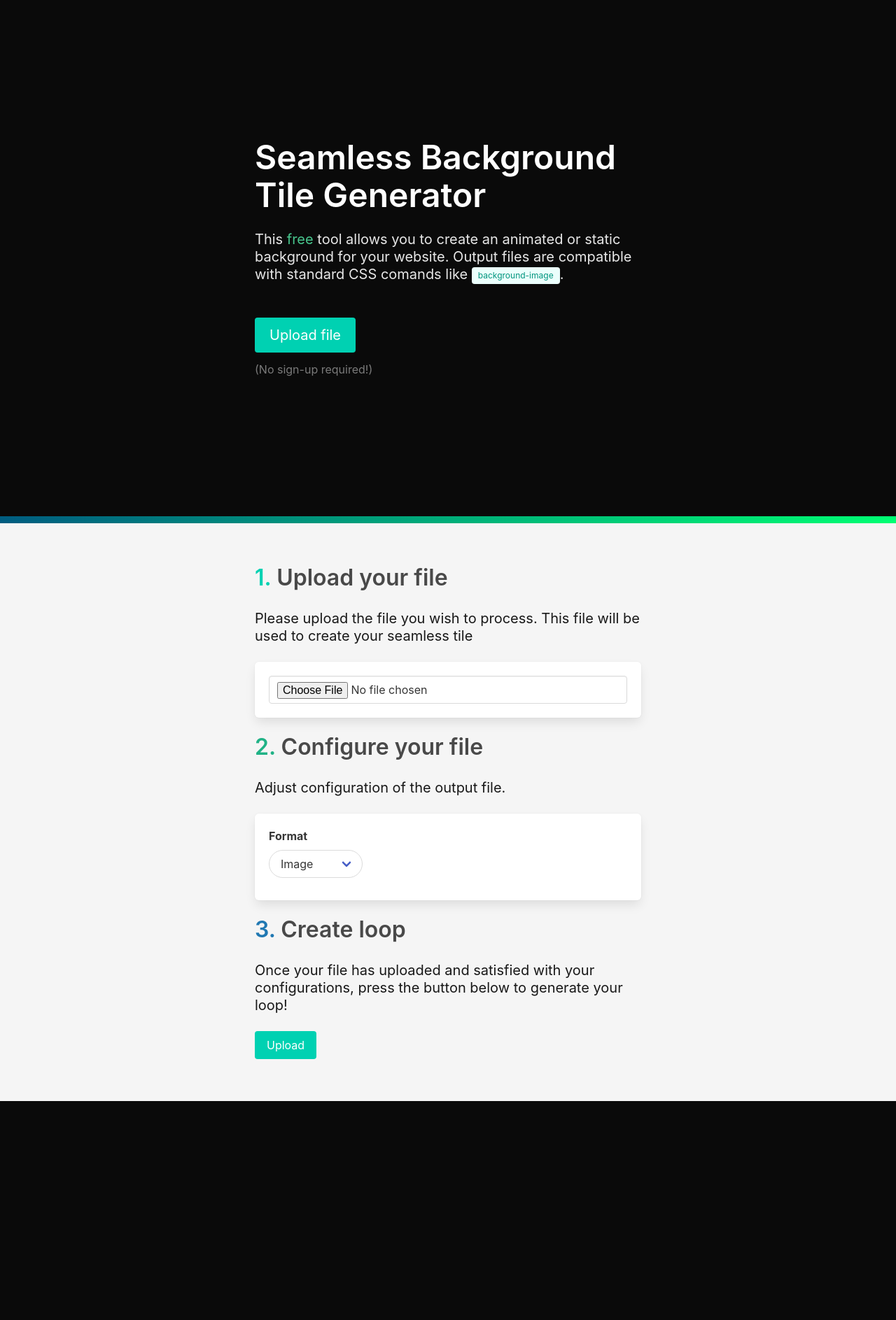
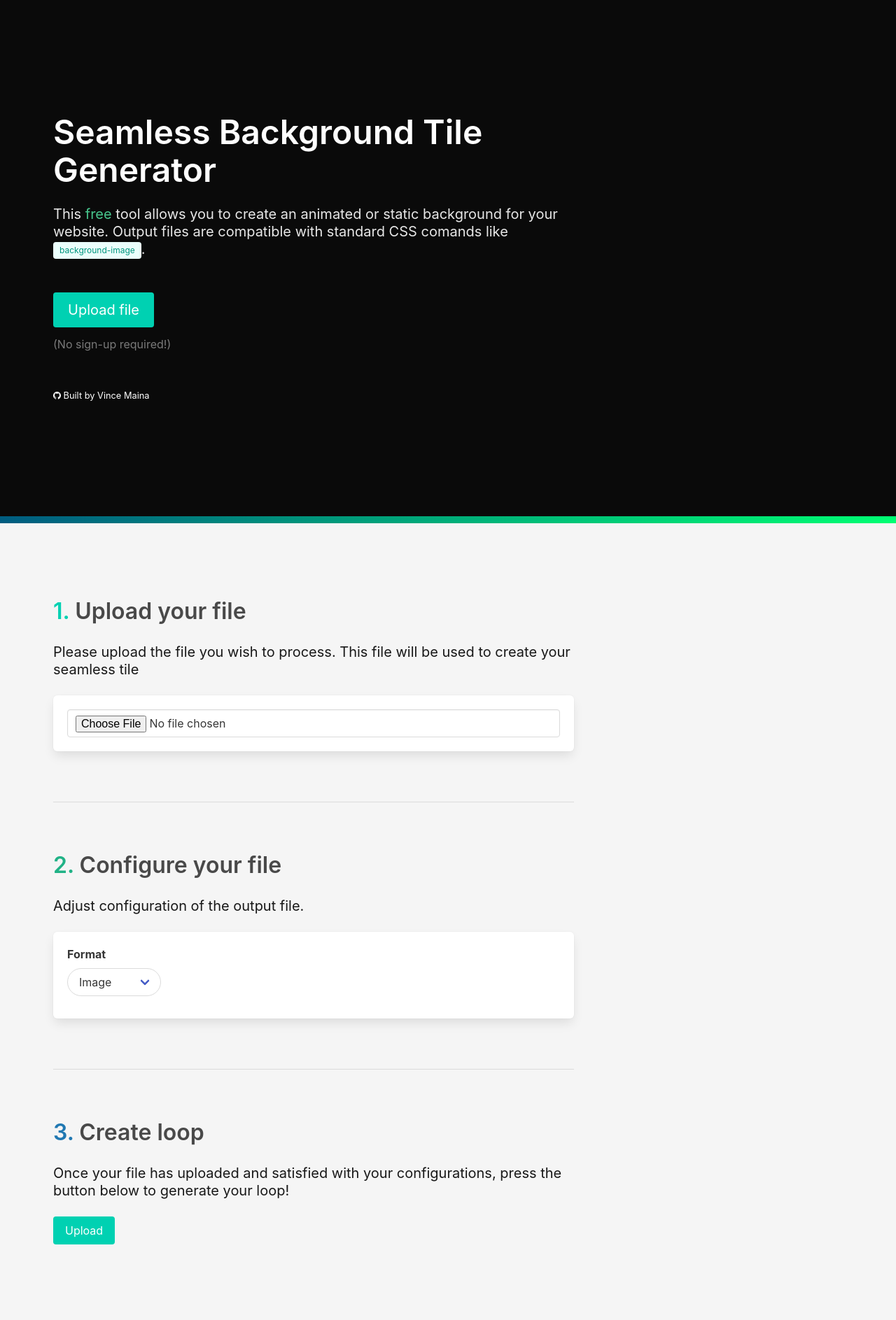
Before and after one commit to vincemaina/Seamlessly, a Flask app: page / in a window 1280 px wide. Shown: the part 52-1939 px from the top of the page at 70% size. Before the commit the page ends 1626 px from the top, so only its background shows below. Run offline with Flask 2, Linux system fonts and the light colour scheme; some libraries are stand-ins or nearby versions.

Commit message:
Aesthetic changes + adding signature

```diff
--- a/app/static/styles/main.css
+++ b/app/static/styles/main.css
@@ -9,7 +9,9 @@ body {
 }
 
 
-
+#signature > a {
+  font-size: 0.8em;
+}
 
 /* ------------------------------------------------
 REMOVES ARROWS FROM NUMBER INPUT FIELDS */
--- a/app/templates/file_upload/file_upload.html
+++ b/app/templates/file_upload/file_upload.html
@@ -3,7 +3,7 @@
 {% block hero_body %}
 <div class="hero-body">
     <div class="container has-text-left">
-        <div class="column is-6 is-offset-3">
+        <div class="column is-8-desktop">
             <h1 class="title is-size-1">
                 Seamless Background Tile Generator
             </h1>
@@ -18,6 +18,16 @@
                 <a class="button is-medium is-primary" href="#file_uploader">Upload file</a>
                 <p class="is-size-6 has-text-grey mt-3">(No sign-up required!)</p>
             </div>
+
+            <div id="signature" class="is-black mt-6">
+                <a href="https://github.com/vchapandrews" target="_blank">
+                    <span>
+                        <i class="fa fa-github"></i>
+                    </span>
+                    <span>Built by Vince Maina</span>
+                </a>
+            </div>
+
         </div>
     </div>
 </div>
@@ -40,8 +50,8 @@
 
                 <div class="hero-body">
 
-                    <div class="container has-text-left" id="file_uploader">
-                        <div class="column is-6 is-offset-3">
+                    <div class="container has-text-left mt-6" id="file_uploader">
+                        <div class="column is-8-desktop">
                             <h3 class="title mb-6">
                                 <span class="has-text-primary">1.</span> Upload your file
                             </h3>
@@ -55,8 +65,15 @@
                             </div>
                         </div>
                     </div>
+
+                    <div class="container mt-5 mb-5">
+                        <div class="column is-8-desktop">
+                            <hr style="background-color: #dbdbdb; height: 1px;">
+                        </div>
+                    </div>
+
                     <div class="container has-text-left">
-                        <div class="column is-6 is-offset-3">
+                        <div class="column is-8-desktop">
                             <h3 class="title mb-6">
                                 <span style="color: rgb(32, 178, 134);">2.</span> Configure your file
                             </h3>
@@ -97,8 +114,15 @@
                             </div>
                         </div>
                     </div>
-                    <div class="container has-text-left">
-                        <div class="column is-6 is-offset-3">
+
+                    <div class="container mt-5 mb-5">
+                        <div class="column is-8-desktop">
+                            <hr style="background-color: #dbdbdb; height: 1px;">
+                        </div>
+                    </div>
+
+                    <div class="container has-text-left mb-6">
+                        <div class="column is-8-desktop">
                             <h3 class="title mb-6">
                                 <span style="color: rgb(32, 120, 178);">3.</span> Create loop
                             </h3>
```
